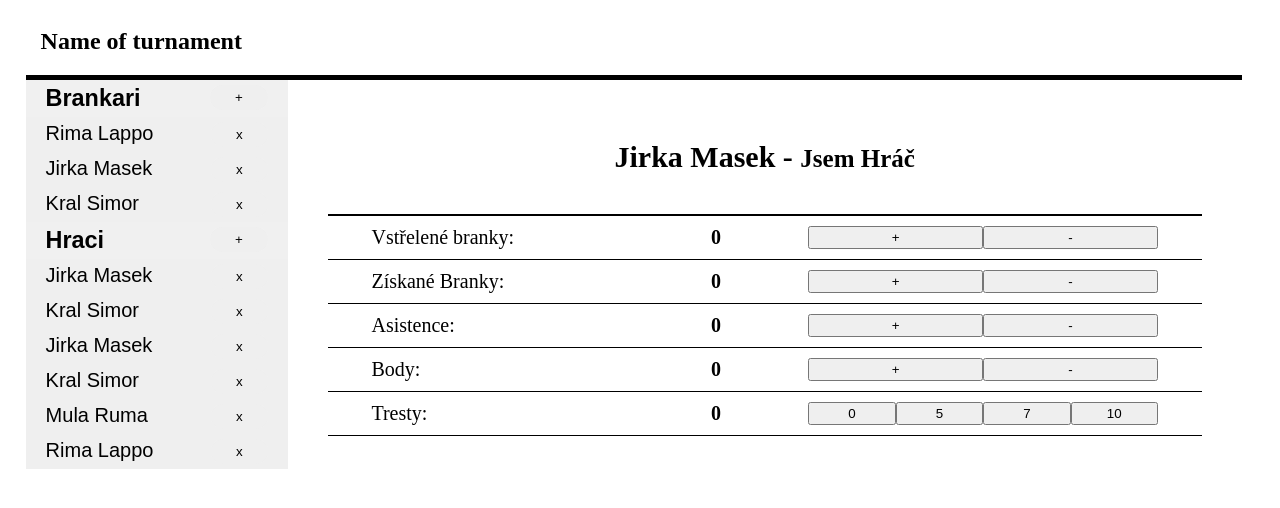
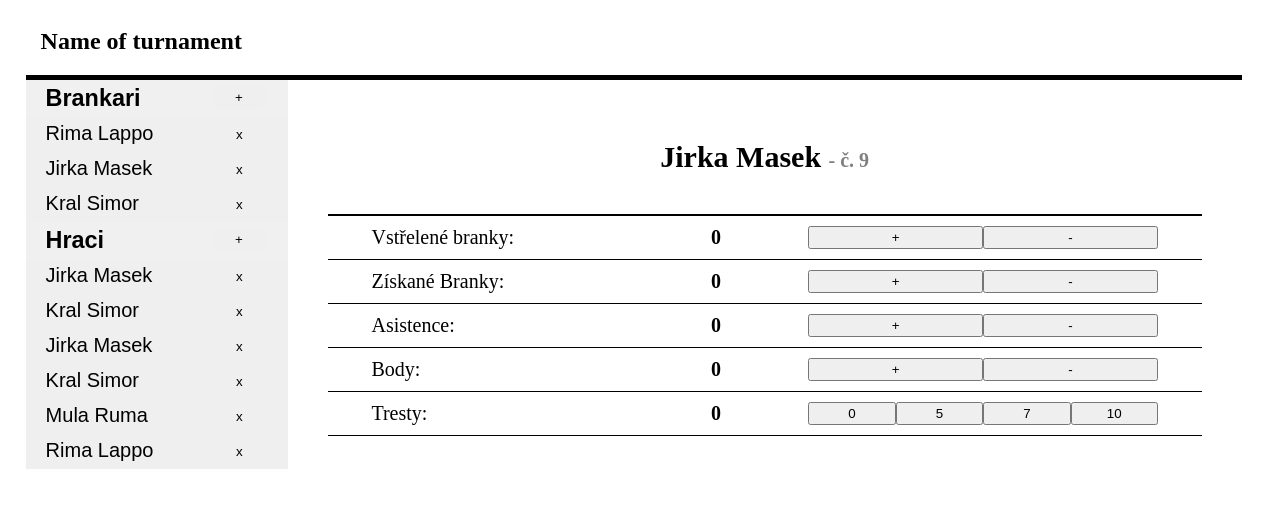
Before and after one commit to MiloslavStekrt/football-utkani, a React (Create React App) app: page / in a window 1280 px wide. Shown: the top 508 px of the page. Built offline with nearby package versions, Linux system fonts and the light colour scheme.

Commit message:
Dodělávaní maličkosti ohledně zobrazení čísla dres

```diff
--- a/src/Player_stats.js
+++ b/src/Player_stats.js
@@ -183,7 +183,7 @@ const Player_stats = ({status, setStatus, setPlayers, players}) => {
     return (
         <div className="mainStats">
 
-            <h1>{status.name} - {status.foot? <small>Jsem Brankař</small>: <small>Jsem Hráč</small>}</h1>
+    <h1>{status.name} {status.foot? <small> - Brankař {status.number}</small>: <small>- č. {status.number}</small>}</h1>
             <section>
                 <article>
                     <p>Vstřelené branky:</p>
--- a/src/css/Player_stats.css
+++ b/src/css/Player_stats.css
@@ -4,6 +4,10 @@
     flex-direction: column;
     flex: 1;
     font-size: 20px;
+}
+.mainStats small{
+    font-size: 20px;
+    color: gray;
 }
 .mainStats h1 {
     text-align: center;
```
